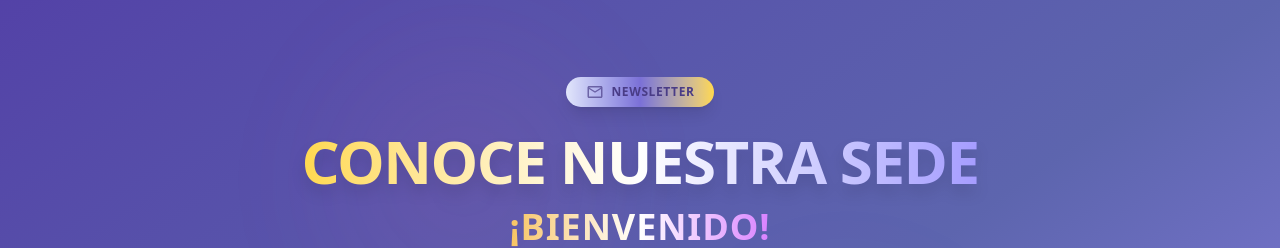
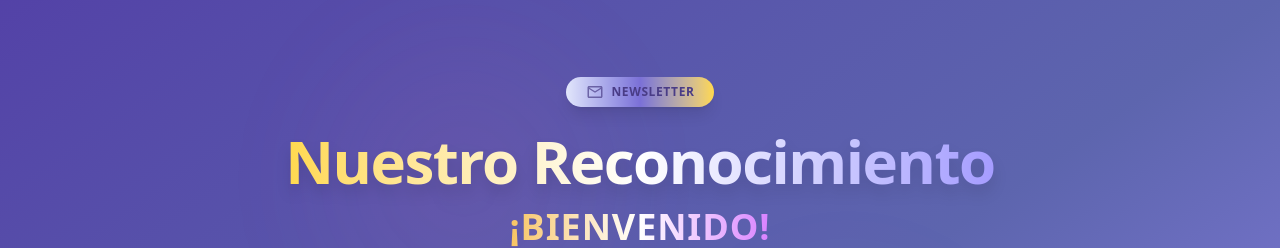
Before and after one commit to HHikki/proyectdevops, a React (Vite) app in the folder FRONTEND/: page /Blog in a window 1280 px wide. Shown: the part 3600-3848 px from the top of the page. Built offline with nearby package versions, Linux system fonts and the light colour scheme.

Commit message:
cambio en el blog

```diff
--- a/FRONTEND/src/components/sedes.jsx
+++ b/FRONTEND/src/components/sedes.jsx
@@ -61,7 +61,7 @@ const WelcomeVideo = () => (
         Newsletter
       </span>
       <h1 className="text-4xl md:text-5xl lg:text-6xl font-extrabold tracking-tight bg-gradient-to-r from-[#ffd84c] via-white to-[#a59cff] bg-clip-text text-transparent mb-4 drop-shadow-xl animate-zoom-in">
-        CONOCE NUESTRA SEDE
+        Nuestro Reconocimiento
       </h1>
       <h2 className="text-2xl md:text-3xl lg:text-4xl font-bold bg-gradient-to-r from-[#f7c35f] via-[#fff] to-[#d87fff] bg-clip-text text-transparent mb-3 tracking-wide animate-zoom-in-delay">
         ¡BIENVENIDO!
```
